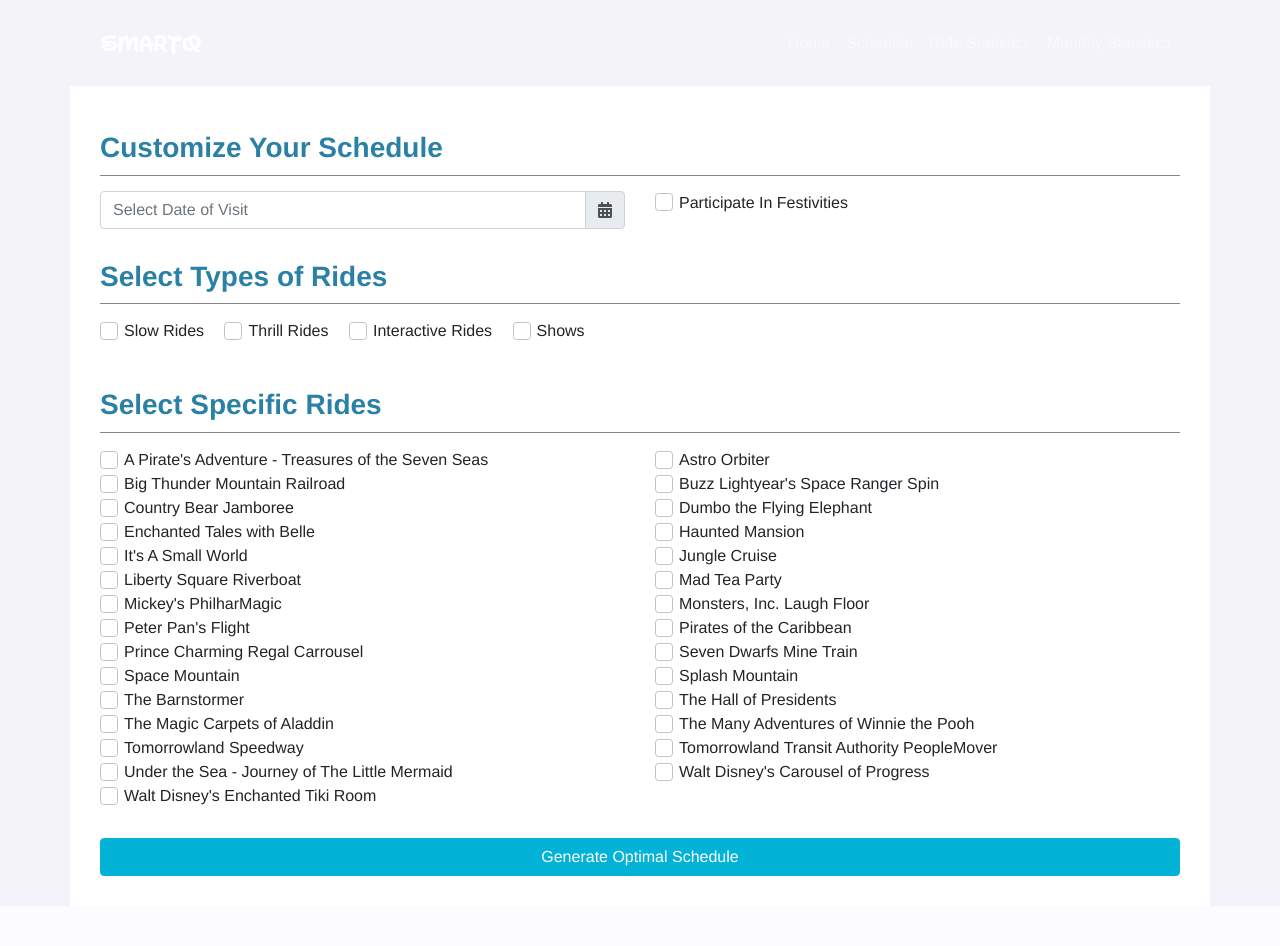
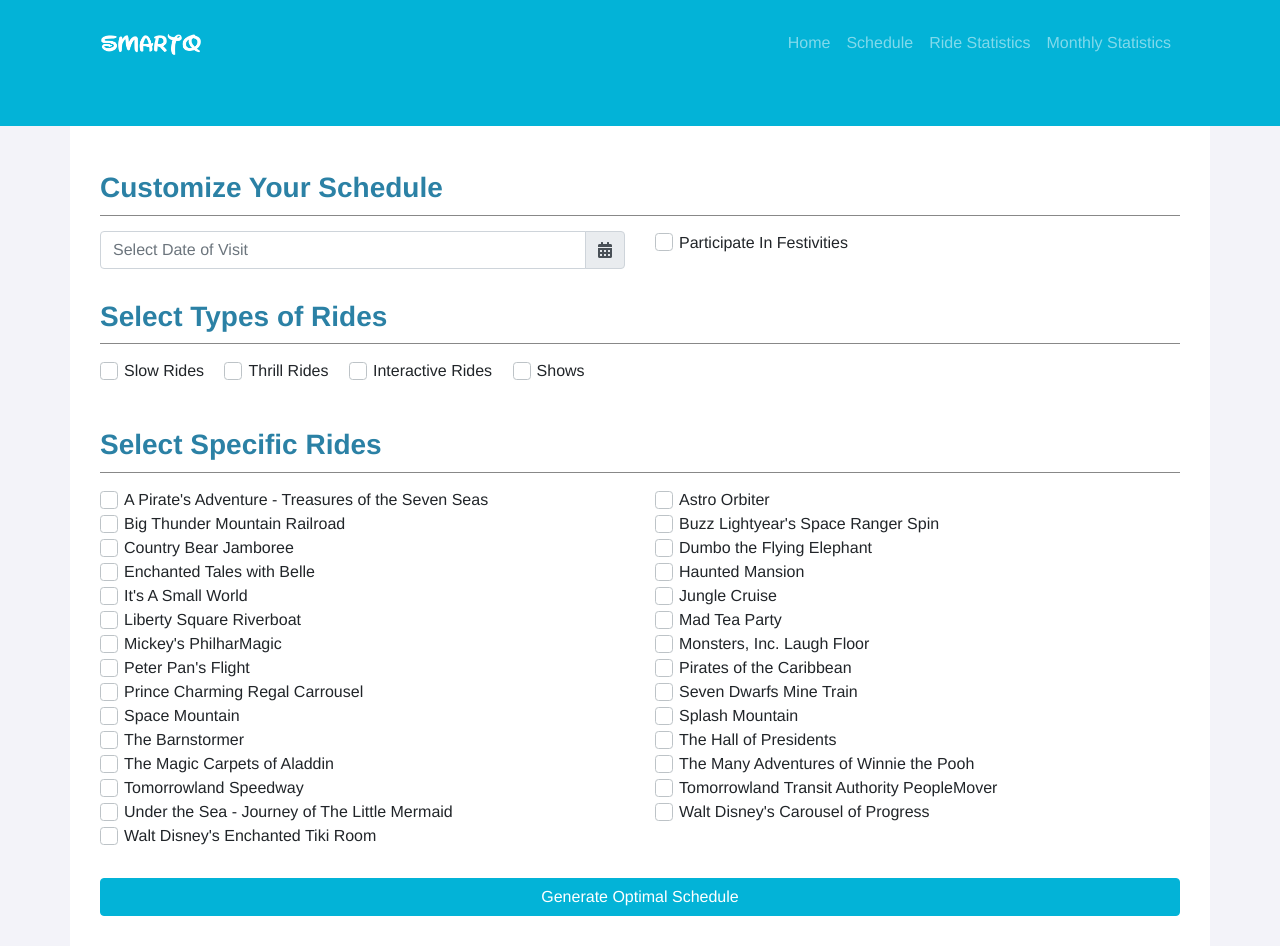
Before and after one commit to loichiilek/data-x_website, a Flask app: page /schedule in a window 1280 px wide. Before the commit the page ends 876 px from the top, so only its background shows below. Run offline with Flask 2, Linux system fonts and the light colour scheme; some libraries are stand-ins or nearby versions.

Commit message:
header edits

```diff
--- a/datax_website/static/css/main.css
+++ b/datax_website/static/css/main.css
@@ -252,13 +252,11 @@ form > .row > .col-md-4 {
 }
 
 /*Plain header*/
-container-fluid#header{
+#header.container-fluid{
     padding-bottom: 40px;
     background-color: #03B3D7;
     height: 40%;
 }
-
-.container
 
 /* Calender */
 section.month {
```
